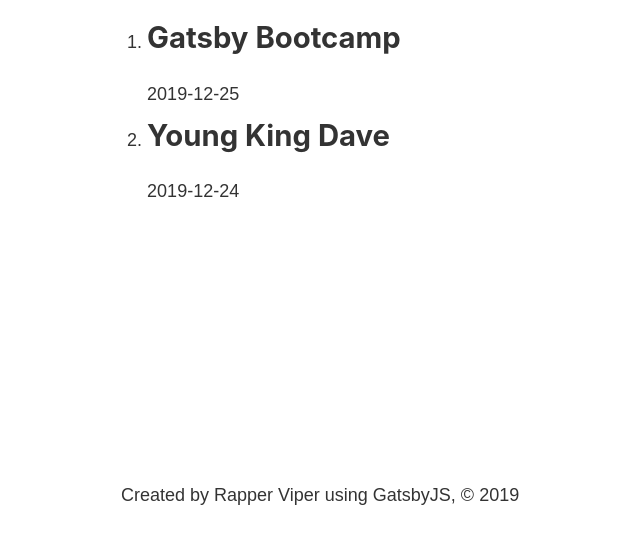
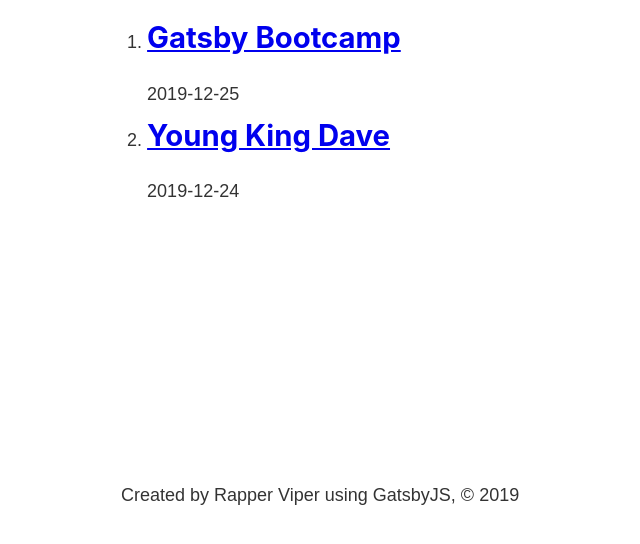
Before and after one commit to frescocodes/gatsby-study, a Gatsby site: page /blog in a window 1280 px wide. Shown: the part 248-792 px from the top of the page, without its empty margins (162-802 px from the left). Built offline with nearby package versions, Linux system fonts and the light colour scheme; Gatsby itself is replaced by a stand-in of ours.

Commit message:
feat: generate links to blog posts dynamically based on md file name
-update query to get slug
-converted post title to link that redirects to new page based on slug

```diff
--- a/src/pages/blog.js
+++ b/src/pages/blog.js
@@ -1,7 +1,7 @@
 import React from "react"
 import Layout from "../components/Layout"
 
-import { graphql, useStaticQuery } from "gatsby"
+import { graphql, useStaticQuery, Link } from "gatsby"
 
 const BlogPage = () => {
   const data = useStaticQuery(graphql`
@@ -13,8 +13,9 @@
               date
               title
             }
-            excerpt
-            html
+            fields {
+              slug
+            }
           }
         }
       }
@@ -28,7 +29,11 @@
         {data.allMarkdownRemark.edges.map(edge => {
           return (
             <li>
-              <h2>{edge.node.frontmatter.title}</h2>
+              <h2>
+                <Link to={`/blog/${edge.node.fields.slug}`}>
+                  {edge.node.frontmatter.title}
+                </Link>
+              </h2>
               <p>{edge.node.frontmatter.date}</p>
             </li>
           )
```
